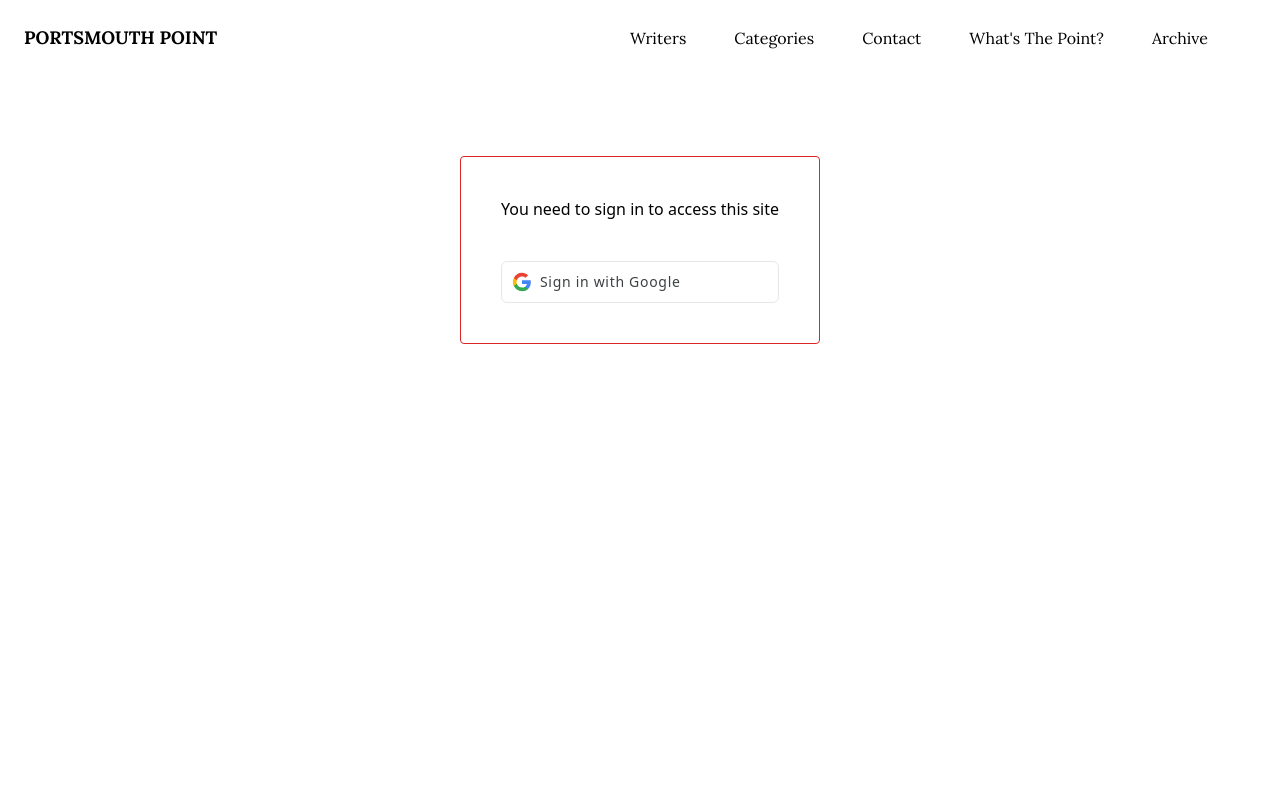
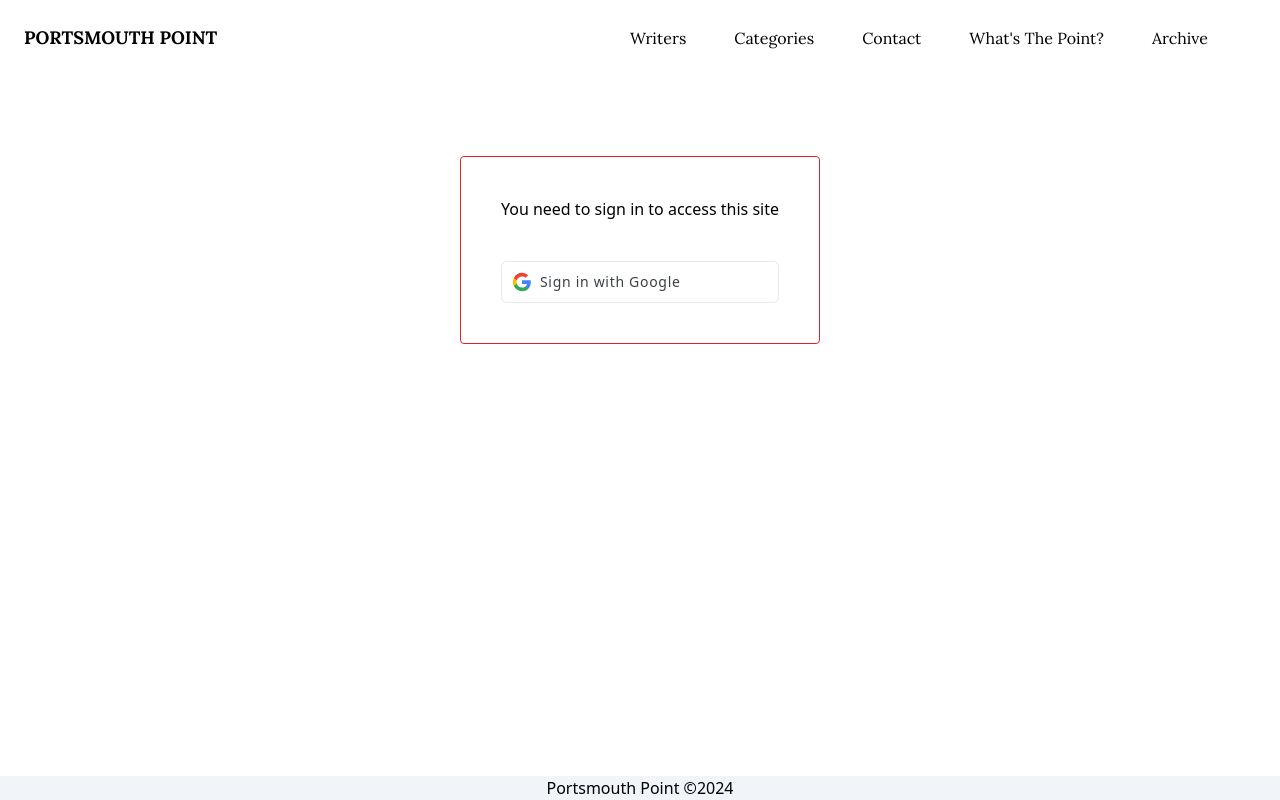
Before and after one commit to PerkinsDan/portsmouth-point, a Next.js app: page /about in a window 1280 px wide. Built offline with nearby package versions, Linux system fonts and the light colour scheme; no server answers.

Commit message:
fix: Footer covering content issue

```diff
--- a/app/(user)/layout.tsx
+++ b/app/(user)/layout.tsx
@@ -36,7 +36,8 @@ export default async function RootLayout({ children }: Props) {
                         <SignIn />
                     )}
                 </div>
-{/*                 <Footer /> */}
+                <br />
+                <Footer />
             </body>
         </html>
     );
```
